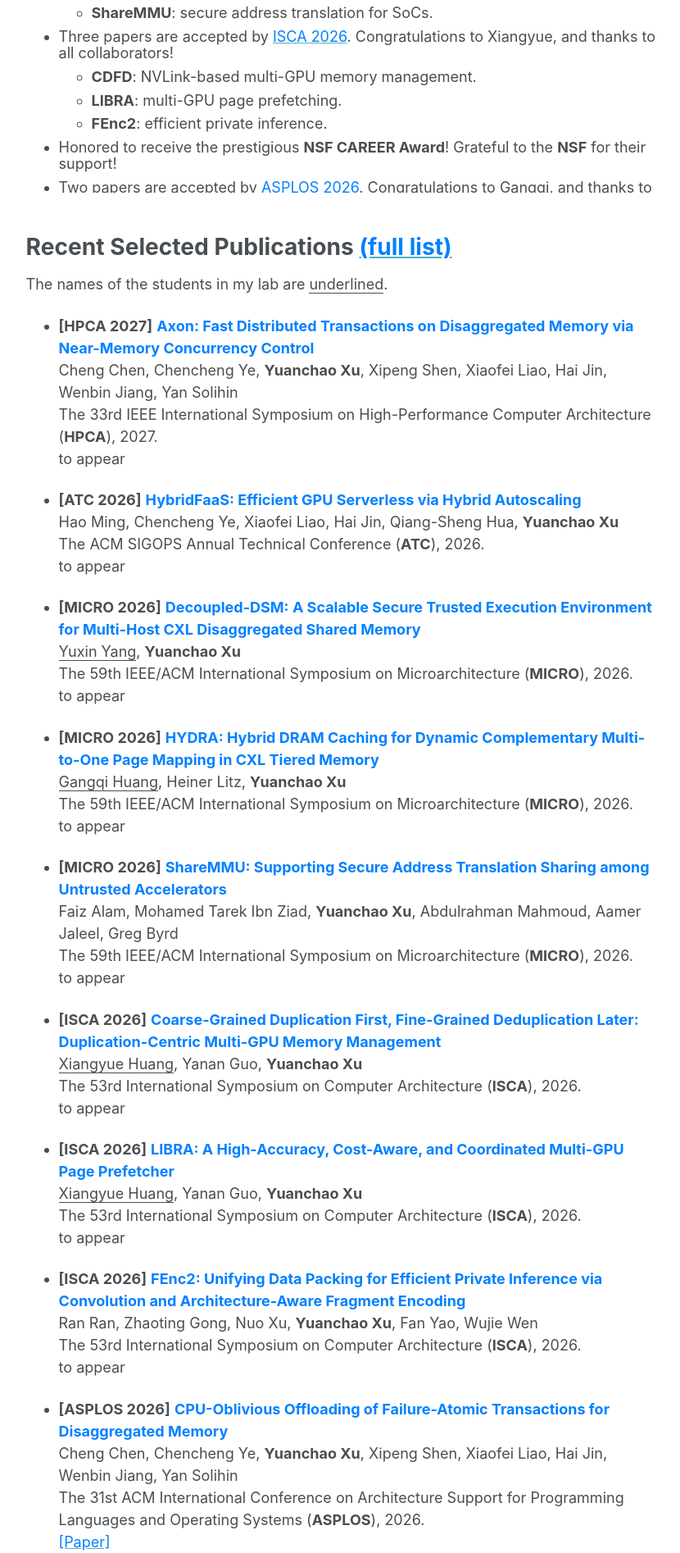
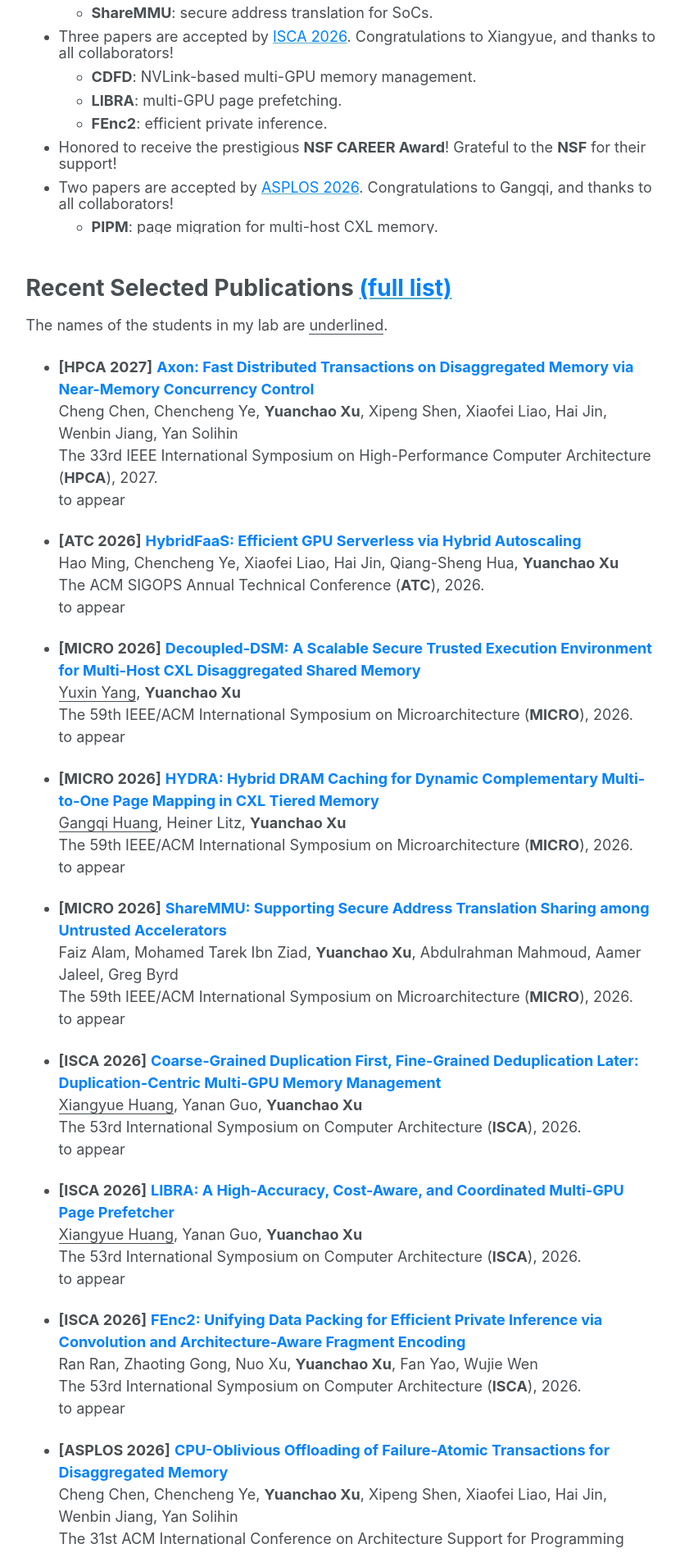
Before and after one commit to yuanchaoxu6/yuanchaoxu6.github.io, a Jekyll site: the page built from _pages/about.md, in a window 1280 px wide. Shown: the part 789-2683 px from the top of the page at 82% size, without its empty margins (250-1080 px from the left). Built offline with Jekyll 4.4.1, drawn with Linux system fonts in a browser that asks for light colours.

Commit message:
Update about.md

```diff
--- a/_pages/about.md
+++ b/_pages/about.md
@@ -19,7 +19,7 @@ My research interests are in computer architecture, security, and ML systems and
 News
 =====
 
-<div markdown="1" style="width: 100%; height: 450px; overflow-y: scroll; margin: 0; padding: 0; line-height: 1.1;">
+<div markdown="1" style="width: 100%; height: 500px; overflow-y: scroll; margin: 0; padding: 0; line-height: 1.1;">
 
 * Our research on CXL disaggregated memory is accepted by [<font color="#0081ff">HPCA 2027</font>](https://conf.researchr.org/home/hpca-2027). Thanks to all collaborators!
 * Our research on GPU ML serverless computing is accepted by [<font color="#0081ff">ATC 2026</font>](https://atc.sigops.org/2026/). Thanks to all collaborators!
```
